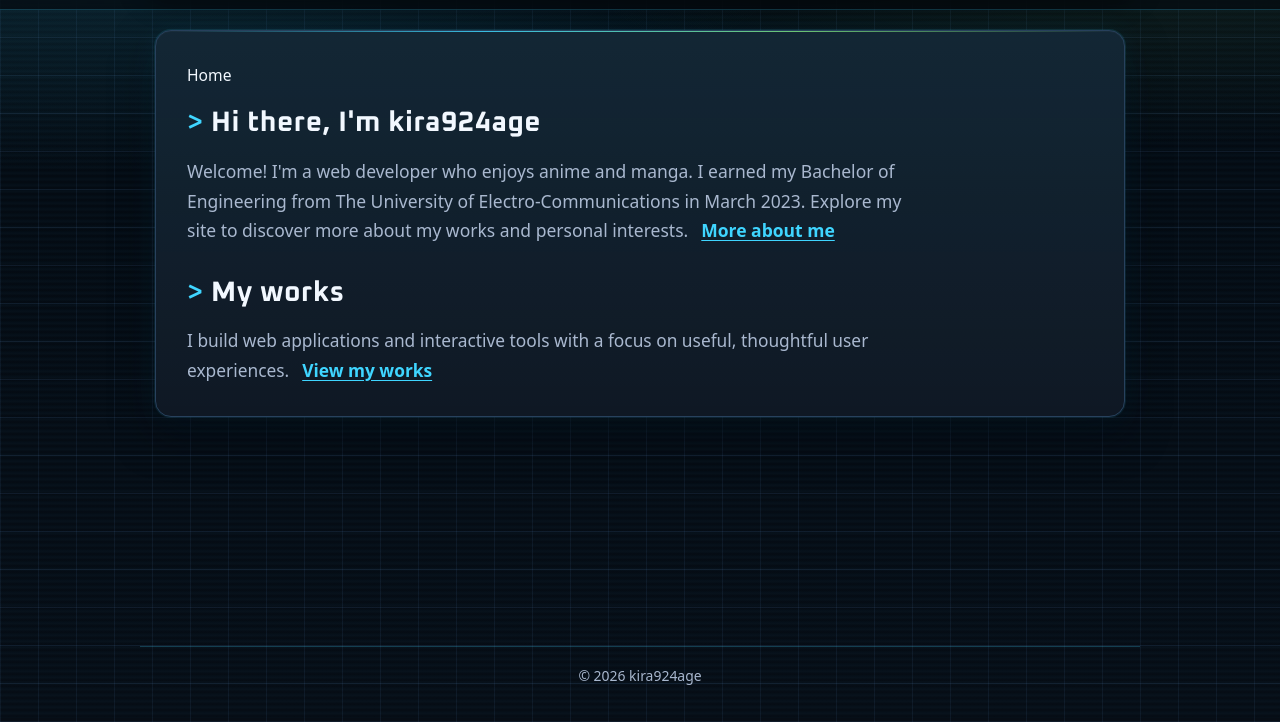
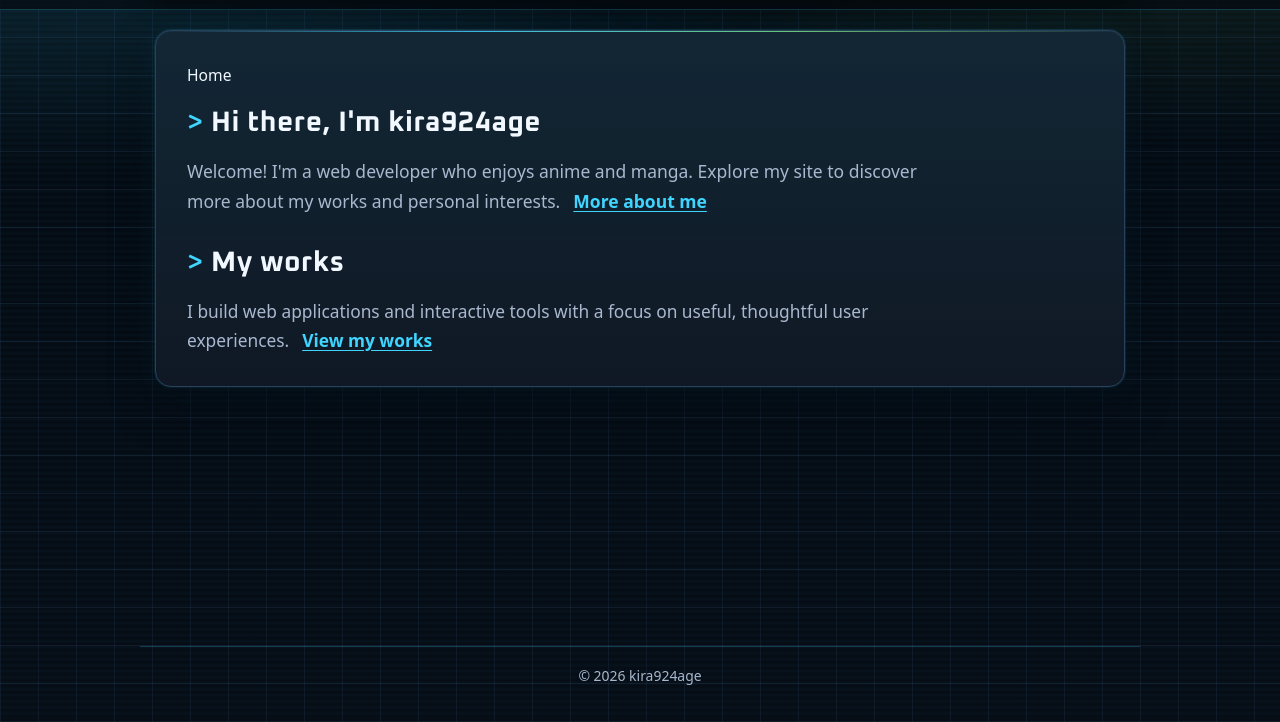
Before and after one commit to kira924age/kira924age.com, an Astro site: page / in a window 1280 px wide. Shown: the part 78-800 px from the top of the page. Built offline with nearby package versions, Linux system fonts and the light colour scheme; Astro itself is replaced by a stand-in of ours.

Commit message:
Remove education details from homepage introduction

```diff
--- a/src/pages/index.astro
+++ b/src/pages/index.astro
@@ -10,10 +10,8 @@ import Breadcrumb from "@/components/Breadcrumb/Breadcrumb.astro";
     <section class="homeIntro">
       <h1 class="heading">Hi there, I'm kira924age</h1>
       <p>
-        Welcome! I'm a web developer who enjoys anime and manga. I earned my
-        Bachelor of Engineering from The University of Electro-Communications
-        in March 2023. Explore my site to discover more about my works and
-        personal interests.
+        Welcome! I'm a web developer who enjoys anime and manga. Explore my
+        site to discover more about my works and personal interests.
         <a href="/about" class="moreLink">More about me</a>
       </p>
     </section>
```
